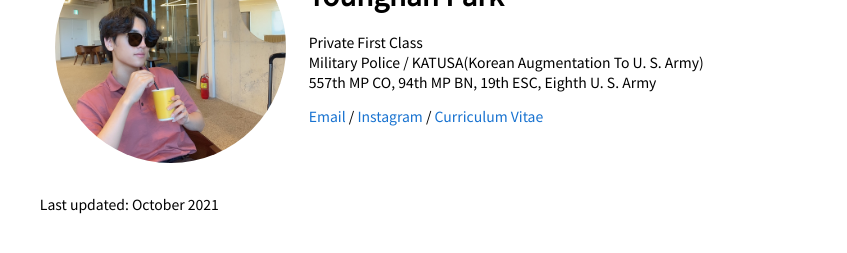
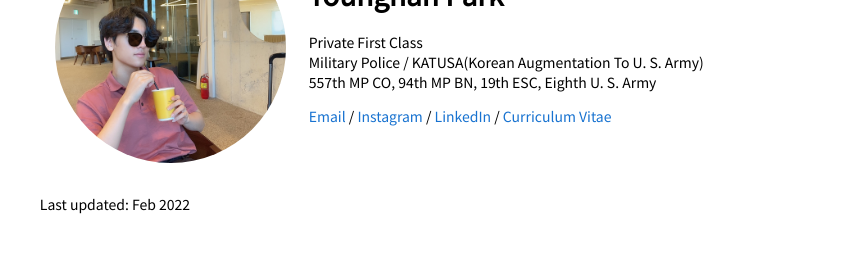
Before and after one commit to younghanstark/younghanstark.github.io, a Jekyll site: the page built from index.html, in a window 1280 px wide. Shown: the part 180-433 px from the top of the page, without its empty margins (216-1063 px from the left). Built offline with Jekyll 4.4.1, drawn with Linux system fonts in a browser that asks for light colours; nearby versions of some CDN libraries.

Commit message:
Update index.html

```diff
--- a/index.html
+++ b/index.html
@@ -19,10 +19,12 @@
             /
             <a href="https://www.instagram.com/young.hann/">Instagram</a>
             /
+            <a href="https://www.linkedin.com/in/younghan-park-805950201/">LinkedIn</a>
+            /
             <a href="/assets/files/cv.pdf" >Curriculum Vitae</a>
         </p>
     </div>
 </div>
 <div class="home-item">
-    Last updated: October 2021
+    Last updated: Feb 2022
 </div>
```
